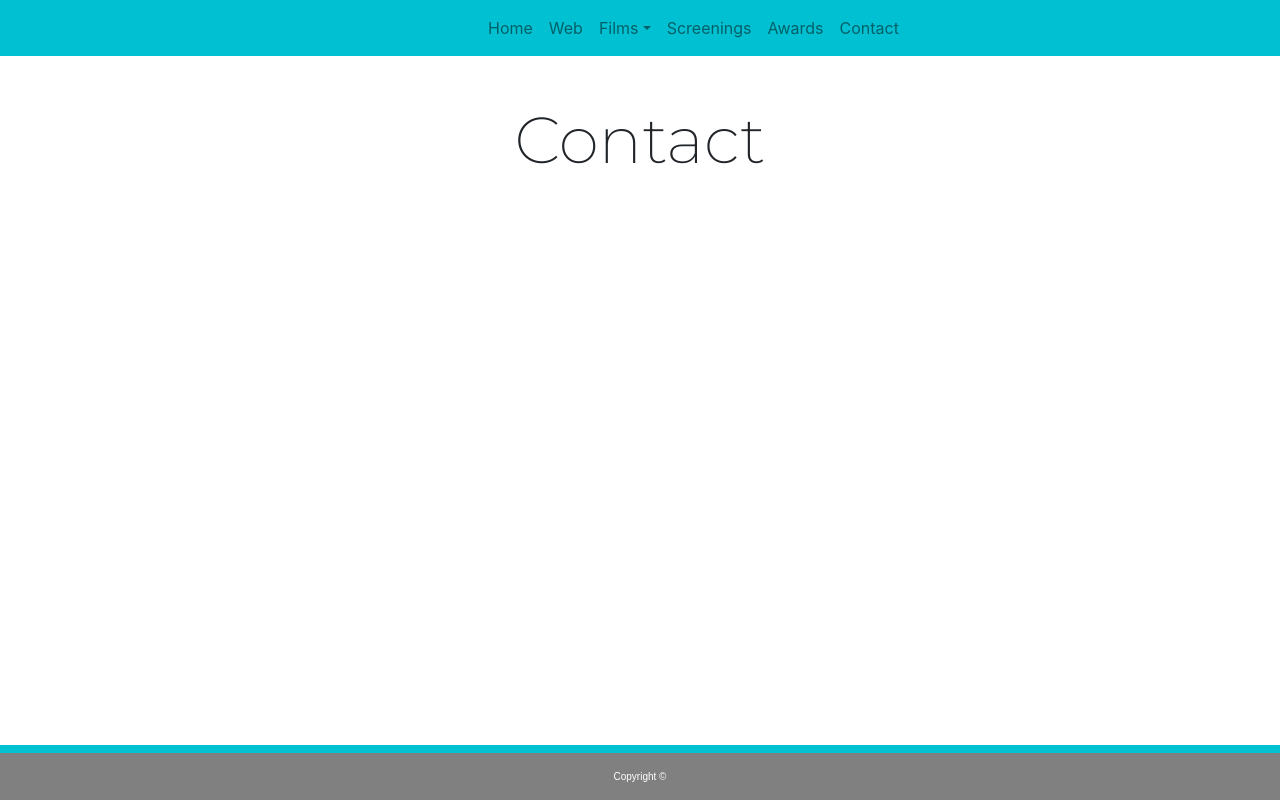
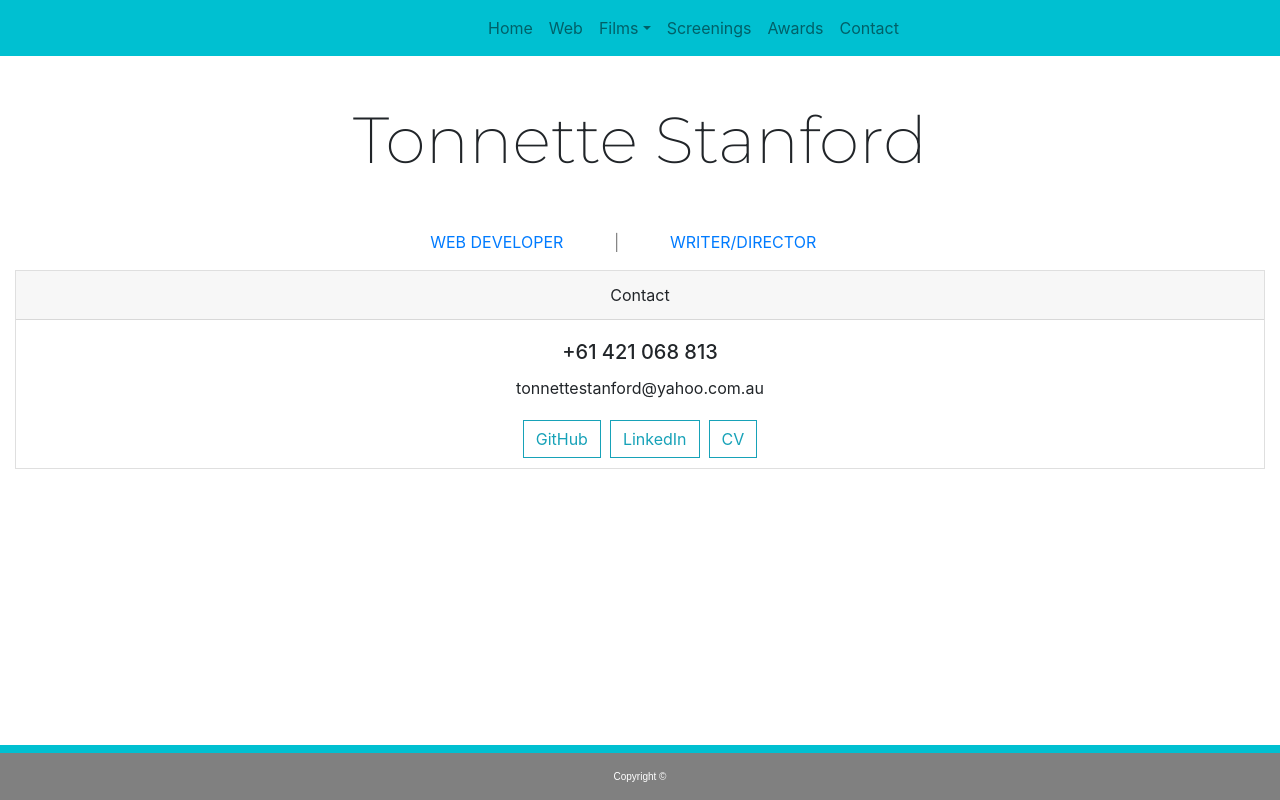
Before and after one commit to Tonnette/React-Portfolio, a React (Create React App) app in the folder react-portfolio/: page /contact in a window 1280 px wide. Built offline with nearby package versions, Linux system fonts and the light colour scheme.

Commit message:
added contact page

```diff
--- a/react-portfolio/src/components/pages/Contact.js
+++ b/react-portfolio/src/components/pages/Contact.js
@@ -1,18 +1,68 @@
 import React from "react";
+import { Link } from "react-router-dom";
 import "../assets/css/style.css"
+import pdf from '../assets/TonCV.pdf'
 
 function Contact() {
   return (
 
+    <div className="container">
+      <div className="row">
+        <div className="col-lg-12 col-md-12 col-sm-12">
+          <p className="myName">Tonnette Stanford</p>
+        </div>
+      </div>
+      <div className="row">
+        <div className="col-lg-5 col-md-5 col-md-offset-1 col-sm-5 col-xs-5 red">
+          <Link
+            to="/"
+            className={
+              window.location.pathname === "/" || window.location.pathname === "/"
 
-    <div className="container">
-        <div className="row">
-            <div className="col-lg-12 col-md-12 col-sm-12">
-                <p className="myName">Contact</p>
-            </div>
+            }
+          >
+            WEB DEVELOPER
+            </Link>
         </div>
+        <div className="col-lg-1 col-md-1 col-sm-1 col-xs-1 green">
+          <p className="sep">|</p>
         </div>
 
+
+        <div className="col-lg-4 col-md-5 col-sm-4 col-xs-5 blue">
+          <Link
+            to="/films"
+            className={
+              window.location.pathname === "/films" || window.location.pathname === "/films"
+
+            }
+          >
+            WRITER/DIRECTOR
+            </Link>
+        </div>
+
+
+      </div>
+          <div className="card">
+        <div className="card-header">
+            Contact
+        </div>
+        <div className="card-body">
+            <h5 className="card-title">+61 421 068 813</h5>
+            <p className="card-text">tonnettestanford@yahoo.com.au</p>
+
+        </div>
+        <div className="contactButtons">
+            <a href="https://github.com/Tonnette" target="_blank" className="btn btn-outline-info">GitHub</a> &nbsp;
+            <a href="https://www.linkedin.com/in/tonnette-stanford-16b99625/" target="_blank" className="btn btn-outline-info">LinkedIn</a> &nbsp;
+            <a href={pdf} target="_blank" className="btn btn-outline-info">CV</a>
+
+
+
+        </div>
+    </div>
+
+     </div>
 
   );
 }
--- a/react-portfolio/src/components/pages/Films.js
+++ b/react-portfolio/src/components/pages/Films.js
@@ -89,9 +89,9 @@ function Films() {
           <div className="col-sm-12 col-md-6 col-lg-4 col-xl-4 col-centered">
             <div className="card rompCard">
               <a href="romp.html">
-                <img src={require("../assets/images/thumbnails/romp-thumb.jpg")} className="card-img-top thumbnail romp" alt="catwallk pose" />
+                <img src={require("../assets/images/thumbnails/egg-thumb.jpg")} className="card-img-top thumbnail romp" alt="animated penguins hugging egg" />
                 <div className="middle1">
-                  <div className="text1">Romp | Web Series</div>
+                  <div className="text1">The Egg | Animated Short Film</div>
                 </div>
               </a>
             </div>
@@ -99,9 +99,9 @@ function Films() {
           <div className="col-sm-12 col-md-6 col-lg-4 col-xl-4 col-centered">
             <div className="card rompCard">
               <a href="romp.html">
-                <img src={require("../assets/images/thumbnails/romp-thumb.jpg")} className="card-img-top thumbnail romp" alt="catwallk pose" />
+                <img src={require("../assets/images/thumbnails/milk-thumb.jpg")} className="card-img-top thumbnail romp" alt="two women look out to see" />
                 <div className="middle1">
-                  <div className="text1">Romp | Web Series</div>
+                  <div className="text1">Milk & Vodka | Short Drama</div>
                 </div>
               </a>
             </div>
@@ -112,9 +112,9 @@ function Films() {
         <div className="col-sm-12 col-md-6 col-lg-4 col-xl-4 col-centered">
             <div className="card rompCard">
               <a href="romp.html">
-                <img src={require("../assets/images/thumbnails/romp-thumb.jpg")} className="card-img-top thumbnail romp" alt="catwallk pose" />
+                <img src={require("../assets/images/thumbnails/lovebytes-thumb.jpg")} className="card-img-top thumbnail romp" alt="man on computer shocked" />
                 <div className="middle1">
-                  <div className="text1">Romp | Web Series</div>
+                  <div className="text1">Love Bytes | Web Series</div>
                 </div>
               </a>
             </div>
@@ -122,9 +122,9 @@ function Films() {
           <div className="col-sm-12 col-md-6 col-lg-4 col-xl-4 col-centered">
             <div className="card rompCard">
               <a href="romp.html">
-                <img src={require("../assets/images/thumbnails/romp-thumb.jpg")} className="card-img-top thumbnail romp" alt="catwallk pose" />
+                <img src={require("../assets/images/thumbnails/slut-thumb.jpg")} className="card-img-top thumbnail romp" alt="prefects strutting" />
                 <div className="middle1">
-                  <div className="text1">Romp | Web Series</div>
+                  <div className="text1">Slut - The Musical | Short Comedy</div>
                 </div>
               </a>
             </div>
@@ -132,9 +132,9 @@ function Films() {
           <div className="col-sm-12 col-md-6 col-lg-4 col-xl-4 col-centered">
             <div className="card rompCard">
               <a href="romp.html">
-                <img src={require("../assets/images/thumbnails/romp-thumb.jpg")} className="card-img-top thumbnail romp" alt="catwallk pose" />
+                <img src={require("../assets/images/thumbnails/wally-thumb.jpg")} className="card-img-top thumbnail romp" alt="girl eating cake" />
                 <div className="middle1">
-                  <div className="text1">Romp | Web Series</div>
+                  <div className="text1">Wally | Short Comedy</div>
                 </div>
               </a>
             </div>
@@ -150,9 +150,9 @@ function Films() {
           <div className="col-sm-12 col-md-6 col-lg-4 col-xl-4 col-centered">
             <div className="card rompCard">
               <a href="romp.html">
-                <img src={require("../assets/images/thumbnails/romp-thumb.jpg")} className="card-img-top thumbnail romp" alt="catwallk pose" />
+                <img src={require("../assets/images/thumbnails/vicious.jpg")} className="card-img-top thumbnail romp" alt="dancing girls" />
                 <div className="middle1">
-                  <div className="text1">Romp | Web Series</div>
+                  <div className="text1">The Vicious & the Delicious | Short Comedy</div>
                 </div>
               </a>
             </div>
@@ -160,9 +160,9 @@ function Films() {
           <div className="col-sm-12 col-md-6 col-lg-4 col-xl-4 col-centered">
             <div className="card rompCard">
               <a href="romp.html">
-                <img src={require("../assets/images/thumbnails/romp-thumb.jpg")} className="card-img-top thumbnail romp" alt="catwallk pose" />
+                <img src={require("../assets/images/thumbnails/holding-thumb.jpg")} className="card-img-top thumbnail romp" alt="mardi gras" />
                 <div className="middle1">
-                  <div className="text1">Romp | Web Series</div>
+                  <div className="text1">Holding Hands | Feature Documentary</div>
                 </div>
               </a>
             </div>
@@ -170,9 +170,9 @@ function Films() {
           <div className="col-sm-12 col-md-6 col-lg-4 col-xl-4 col-centered">
             <div className="card rompCard">
               <a href="romp.html">
-                <img src={require("../assets/images/thumbnails/romp-thumb.jpg")} className="card-img-top thumbnail romp" alt="catwallk pose" />
+                <img src={require("../assets/images/thumbnails/Whyme-thumb.jpg")} className="card-img-top thumbnail romp" alt="awkward family photo" />
                 <div className="middle1">
-                  <div className="text1">Romp | Web Series</div>
+                  <div className="text1">Why Me? | Short Comedy</div>
                 </div>
               </a>
             </div>
```
